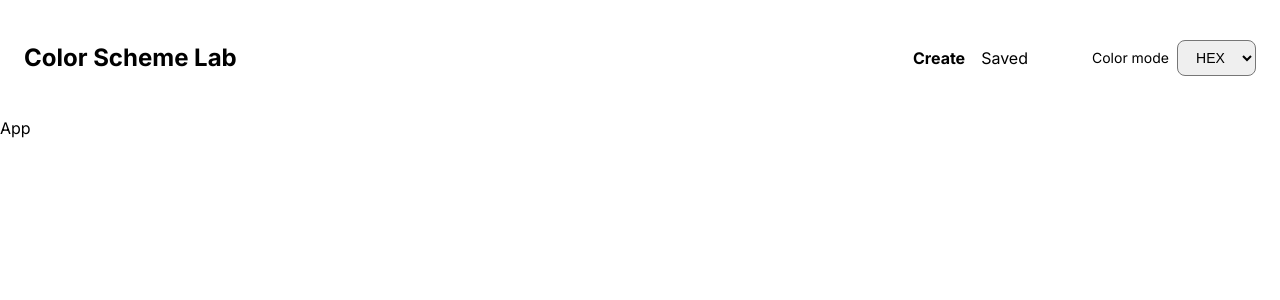
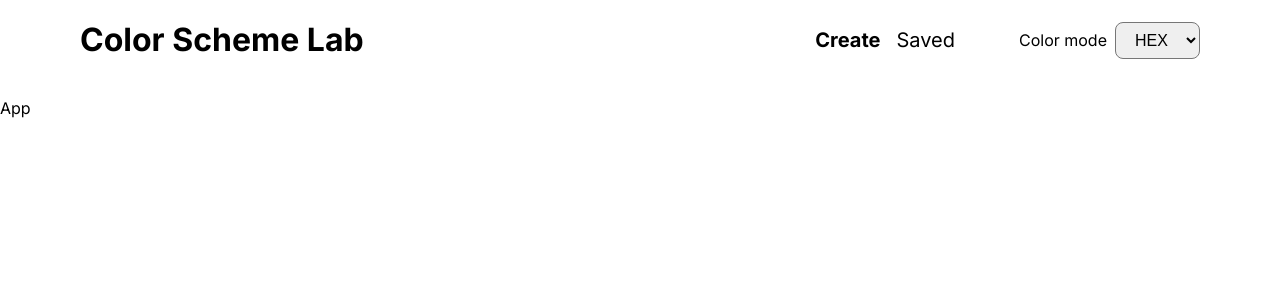
Before and after one commit to goranstevanovic/color-scheme-lab, a React (Create React App) app: page / in a window 1280 px wide. Shown: the top 300 px of the page. Built offline with nearby package versions, Linux system fonts and the light colour scheme.

Commit message:
Apply styles for large screens

```diff
--- a/src/components/Header.module.css
+++ b/src/components/Header.module.css
@@ -66,3 +66,22 @@
     font-size: 0.875rem;
   }
 }
+
+@media screen and (min-width: 74rem) {
+  .container {
+    max-width: 70rem;
+    margin: 0 auto;
+  }
+
+  .heading {
+    font-size: 2rem;
+  }
+
+  .nav ul {
+    font-size: 1.25rem;
+  }
+
+  .colorMode {
+    font-size: 1rem;
+  }
+}
```
